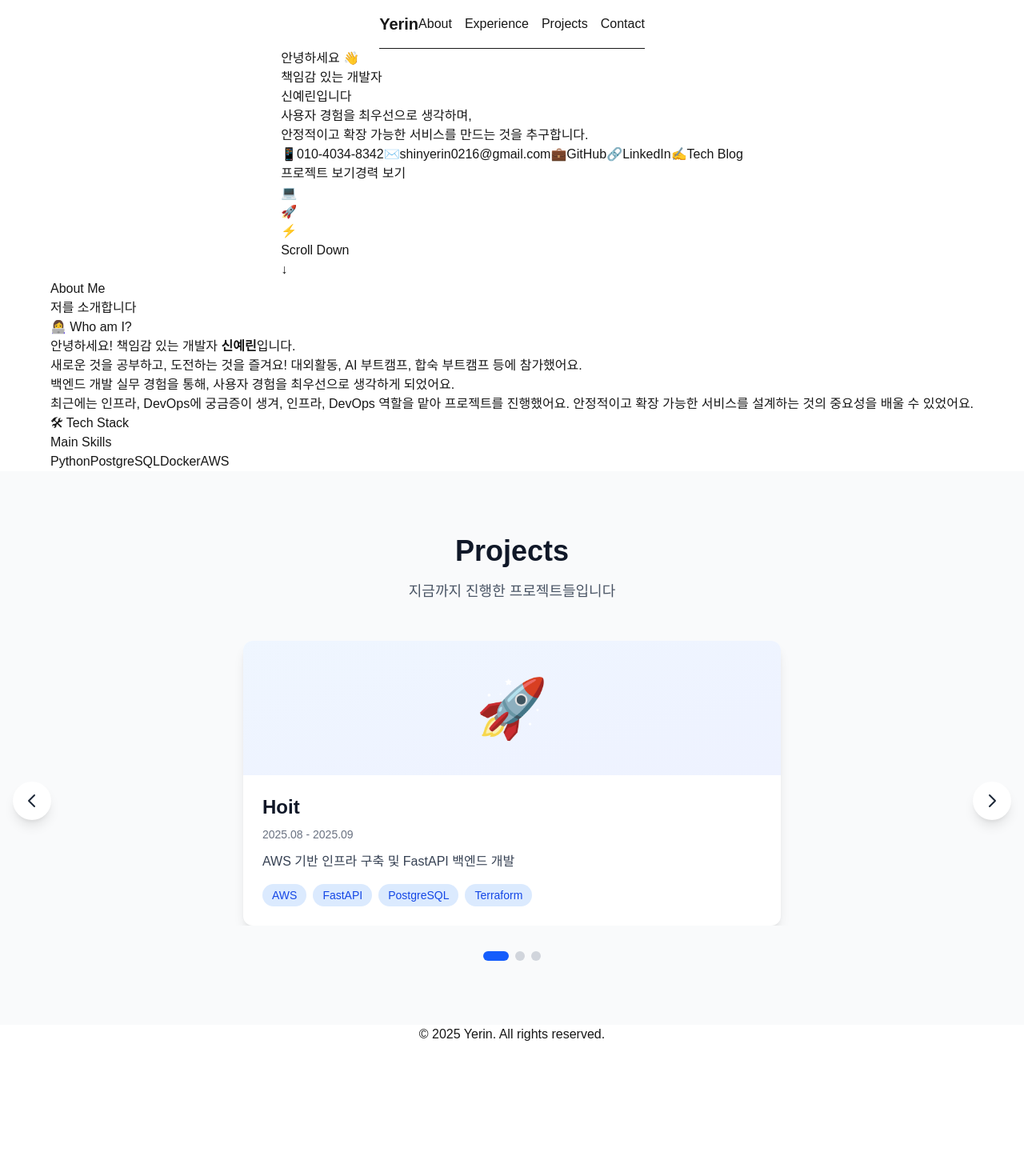
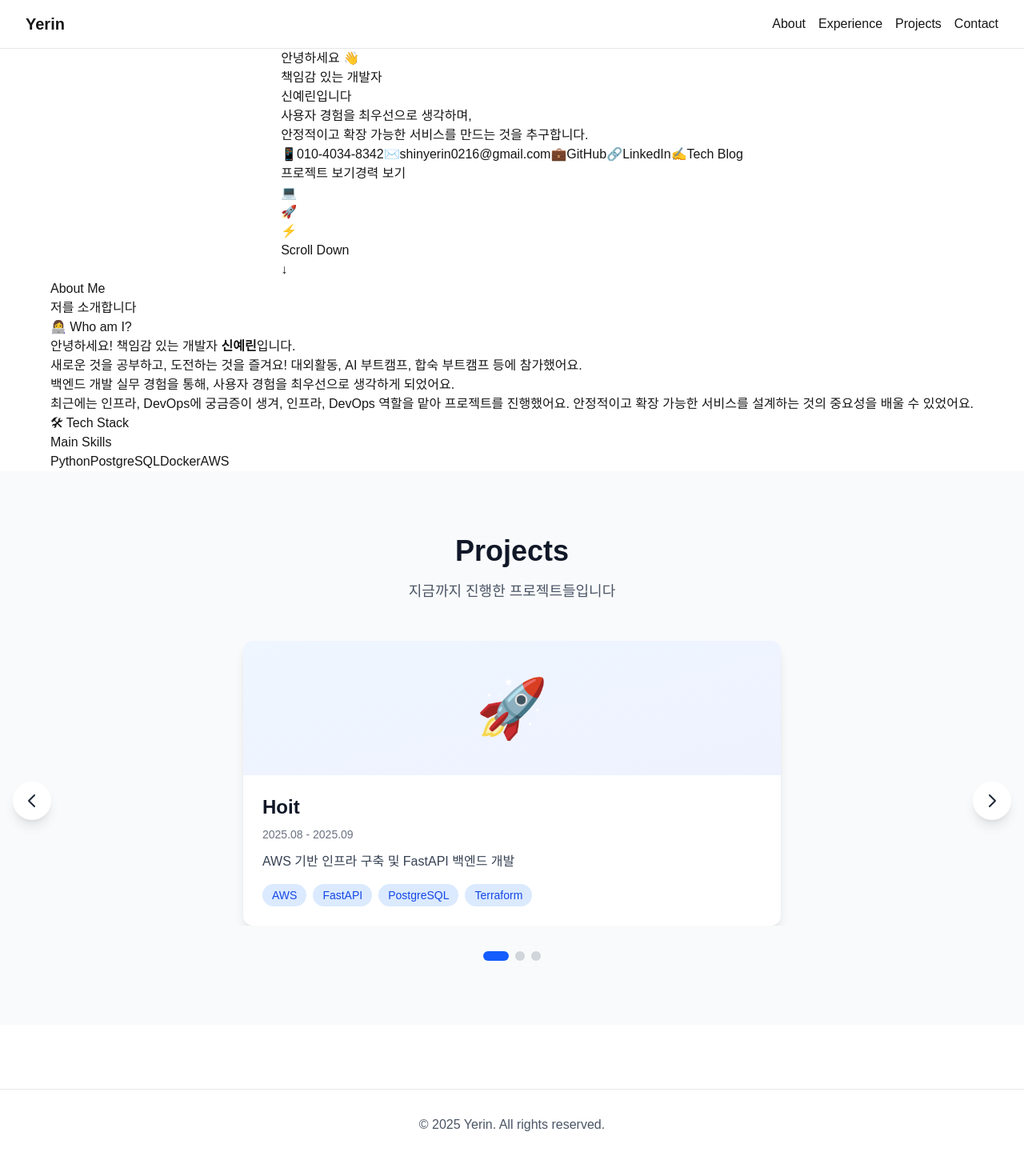
Before and after one commit to Yerinnnn/yerinnnn, a Next.js app: page / in a window 1280 px wide. Shown: the whole page at 80% size. Before the commit the page ends 1305 px from the top, so only its background shows below. Built offline with nearby package versions, Linux system fonts and the light colour scheme.

Commit message:
Feat: 헤더, 푸터 스타일 적용

```diff
--- a/components/Footer.tsx
+++ b/components/Footer.tsx
@@ -1,9 +1,8 @@
 export default function Footer() {
   return (
-    <footer>
-      <div className="container">
-        <p>&copy; 2025 Yerin. All rights reserved.</p>
-        {/* <p>Made with ❤️ and ☕</p> */}
+    <footer className="w-full border-t border-gray-200 mt-20">
+      <div className="max-w-7xl mx-auto px-4 sm:px-6 lg:px-8 py-8 text-center">
+        <p className="text-gray-600">&copy; 2025 Yerin. All rights reserved.</p>
       </div>
     </footer>
   );
--- a/components/Header.tsx
+++ b/components/Header.tsx
@@ -2,14 +2,16 @@ import Link from "next/link";
 
 export default function Header() {
   return (
-    <header className="flex justify-between items-center py-4 border-b">
-      <h1 className="text-xl font-bold">Yerin</h1>
-      <nav className="space-x-4">
-        <Link href="/about">About</Link>
-        <Link href="/experience">Experience</Link>
-        <Link href="/projects">Projects</Link>
-        <Link href="/contact">Contact</Link>
-      </nav>
+    <header className="w-full border-b border-gray-200">
+      <div className="max-w-7xl mx-auto px-4 sm:px-6 lg:px-8 flex justify-between items-center py-4">
+        <h1 className="text-xl font-bold">Yerin</h1>
+        <nav className="space-x-4">
+          <Link href="/about" className="hover:text-blue-600 transition-colors">About</Link>
+          <Link href="/experience" className="hover:text-blue-600 transition-colors">Experience</Link>
+          <Link href="/projects" className="hover:text-blue-600 transition-colors">Projects</Link>
+          <Link href="/contact" className="hover:text-blue-600 transition-colors">Contact</Link>
+        </nav>
+      </div>
     </header>
   );
 }
```
